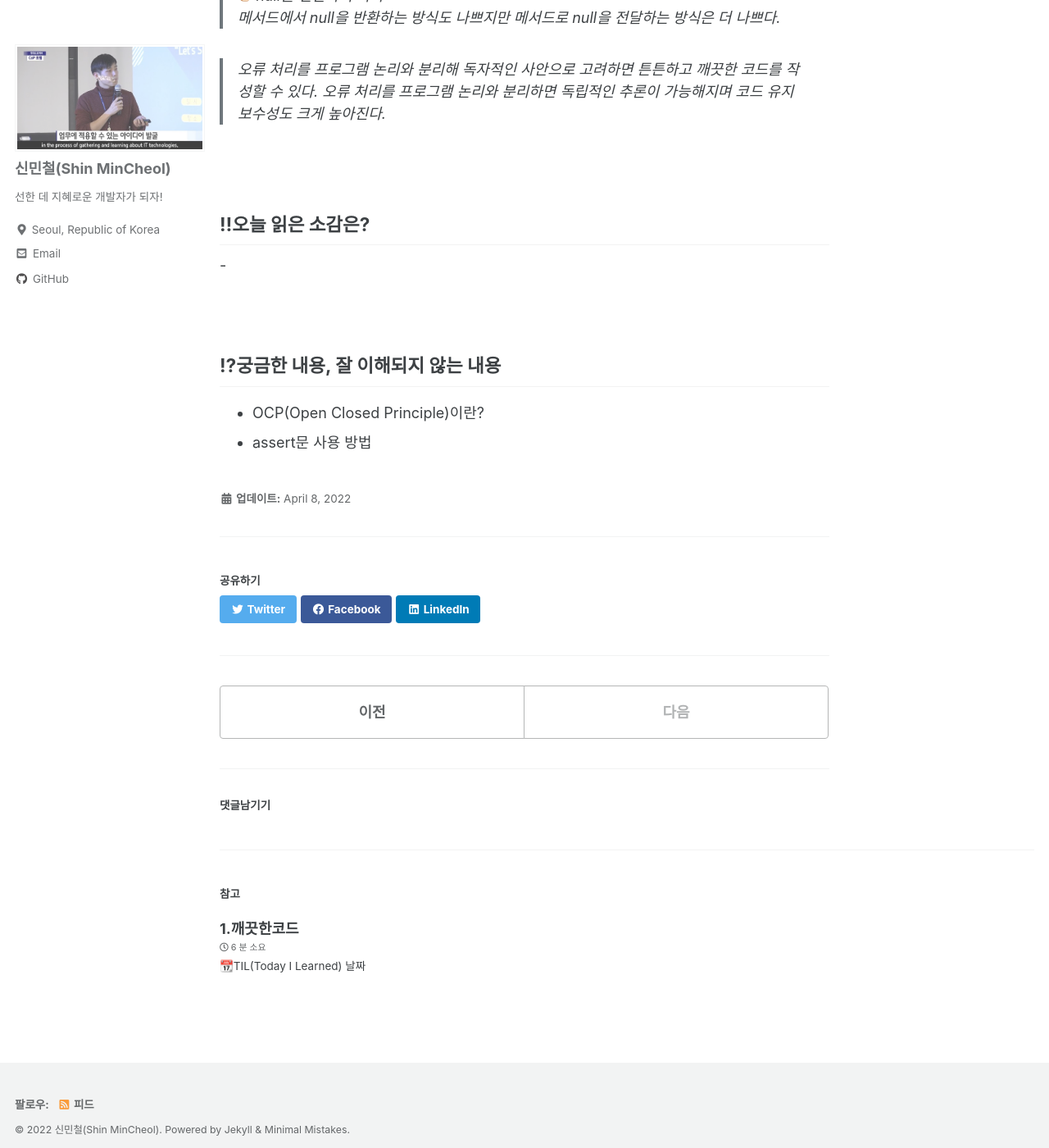
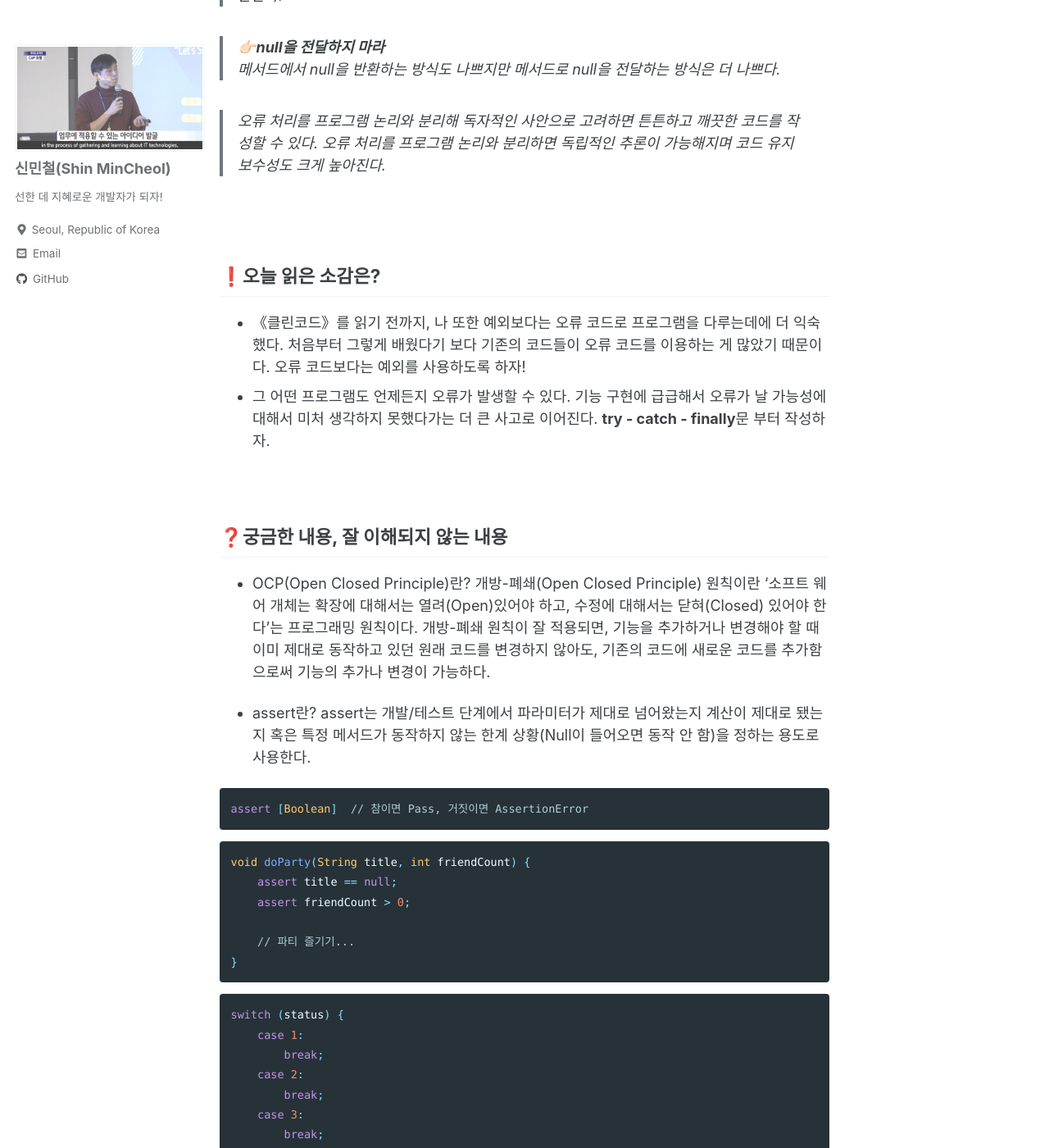
Before and after one commit to alsoj/alsoj.github.io, a Jekyll site: the page built from _posts/til/clean code/2022-04-08-7.오류 처리.md, in a window 1280 px wide and 1400 px high, scrolled down 1698 px. Shown: the whole window at 82% size. Built offline with Jekyll 4.4.1, drawn with Linux system fonts in a browser that asks for light colours; cached includes are drawn as plain includes; comment, search, counter and statistics services are not loaded; some of the changed text lies outside the part shown.

Commit message:
modify TIL

````diff
--- a/_posts/til/clean code/2022-04-08-7.오류 처리.md
+++ b/_posts/til/clean code/2022-04-08-7.오류 처리.md
@@ -6,22 +6,24 @@
 
 7.오류 처리
 
-## ✏책에서 기억하고 싶은 내용
+## ✍🏻책에서 기억하고 싶은 내용
 
 > 간단히 말해, 뭔가 잘못될 가능성은 늘 존재한다. 뭔가 잘못되면 바로 잡을 책임은 바로 우리 프로그래머에게 있다.
 
 > 오류 처리는 중요하다. 하지만 오류 처리 코드로 인해 프로그램 논리를 이해하기 어려워진다면 깨끗한 코드라 부르기 어렵다.
 
-> 👉🏻오류 코드보다 예외를 사용하라
+> 👉🏻**오류 코드보다 예외를 사용하라**
 > 오류가 발생하면 예외를 던지는 편이 더 낫다. 그러면 호출자 코드가 더 깔끔해진다. 논리가 오류 처리 코드와 뒤섞이지 않으니까.
 
-> 👉🏻미확인(unchecked) 예외를 사용하라
+> 👉🏻**try - catch - finally문부터 작성해라.**
+
+> 👉🏻**미확인(unchecked) 예외를 사용하라**
 > 우리는 확인된 오류가 치르는 비용에 상응하는 이익을 제공하는지 (철저히) 따져봐야 한다. (...) 확인된 예외는 OCP(Open Closed Principle)을 위반한다. 메서드에서 확인된 예외를 던졌는데 catch 블록이 세 단계 위에 있다면 그 사이 메서드 모두가 선언부에 해당 예외를 정의해야 한다. 즉, 하위 단계에서 코드를 변경하면 상위 단계 메서드 선언부를 전부 고쳐야 한다는 말이다.
 
-> 👉🏻예외에 의미를 제공하라
+> 👉🏻**예외에 의미를 제공하라**
 > 오류 메시지에 정보를 담아 예외와 함께 던진다. 실패한 연산 이름과 실패 유형도 언급한다.
 
-> 👉🏻정상 흐름을 정의하라
+> 👉🏻**정상 흐름을 정의하라**
 >
 > ```java
 > try {
@@ -41,23 +43,52 @@
 >
 > 청구한 식비가 없다면 일일 기본 식비를 반환하는 MealExpense 객체를 반환한다.
 
-> 👉🏻null을 반환하지 마라.
+> 👉🏻**null을 반환하지 마라**
 > 메서드에서 null을 반환하고픈 유혹이 든다면 그 대신 예외를 던지거나 특수 사례 객체를 반환한다.
 
-> 👉🏻null을 전달하지 마라
+> 👉🏻**null을 전달하지 마라**
 > 메서드에서 null을 반환하는 방식도 나쁘지만 메서드로 null을 전달하는 방식은 더 나쁘다.
 
 > 오류 처리를 프로그램 논리와 분리해 독자적인 사안으로 고려하면 튼튼하고 깨끗한 코드를 작성할 수 있다. 오류 처리를 프로그램 논리와 분리하면 독립적인 추론이 가능해지며 코드 유지보수성도 크게 높아진다.
 
 <br />
 
-## ‼오늘 읽은 소감은?
+## ❗오늘 읽은 소감은?
 
--
+- 《클린코드》를 읽기 전까지, 나 또한 예외보다는 오류 코드로 프로그램을 다루는데에 더 익숙했다. 처음부터 그렇게 배웠다기 보다 기존의 코드들이 오류 코드를 이용하는 게 많았기 때문이다. 오류 코드보다는 예외를 사용하도록 하자!
+- 그 어떤 프로그램도 언제든지 오류가 발생할 수 있다. 기능 구현에 급급해서 오류가 날 가능성에 대해서 미처 생각하지 못했다가는 더 큰 사고로 이어진다. **try - catch - finally**문 부터 작성하자.
 
 <br />
 
-## ⁉궁금한 내용, 잘 이해되지 않는 내용
+## ❓궁금한 내용, 잘 이해되지 않는 내용
 
-- OCP(Open Closed Principle)이란?
-- assert문 사용 방법
+- OCP(Open Closed Principle)란? 개방-폐쇄(Open Closed Principle) 원칙이란 '소프트 웨어 개체는 확장에 대해서는 열려(Open)있어야 하고, 수정에 대해서는 닫혀(Closed) 있어야 한다'는 프로그래밍 원칙이다. 개방-폐쇄 원칙이 잘 적용되면, 기능을 추가하거나 변경해야 할 때 이미 제대로 동작하고 있던 원래 코드를 변경하지 않아도, 기존의 코드에 새로운 코드를 추가함으로써 기능의 추가나 변경이 가능하다.
+
+- assert란? assert는 개발/테스트 단계에서 파라미터가 제대로 넘어왔는지 계산이 제대로 됐는지 혹은 특정 메서드가 동작하지 않는 한계 상황(Null이 들어오면 동작 안 함)을 정하는 용도로 사용한다.
+
+```java
+assert [Boolean]  // 참이면 Pass, 거짓이면 AssertionError
+```
+
+```java
+void doParty(String title, int friendCount) {
+    assert title == null;
+    assert friendCount > 0;
+
+    // 파티 즐기기...
+}
+```
+
+```java
+switch (status) {
+    case 1:
+        break;
+    case 2:
+        break;
+    case 3:
+        break;
+    default:
+        assert false;  // 추후 상태 값이 추가되거나 변경되면 쉽게 찾을 수 있다.
+        break;
+}
+```
````
